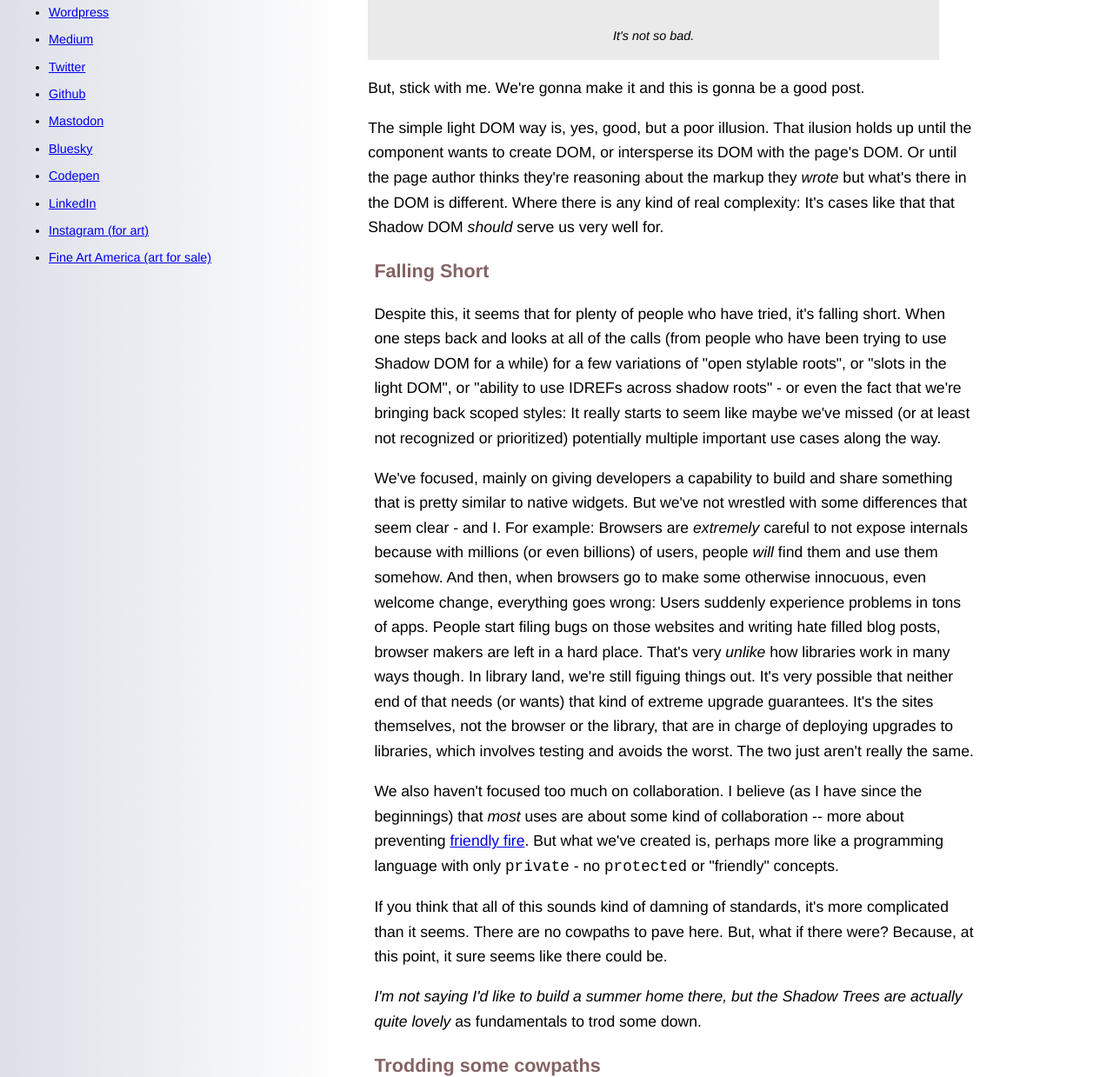
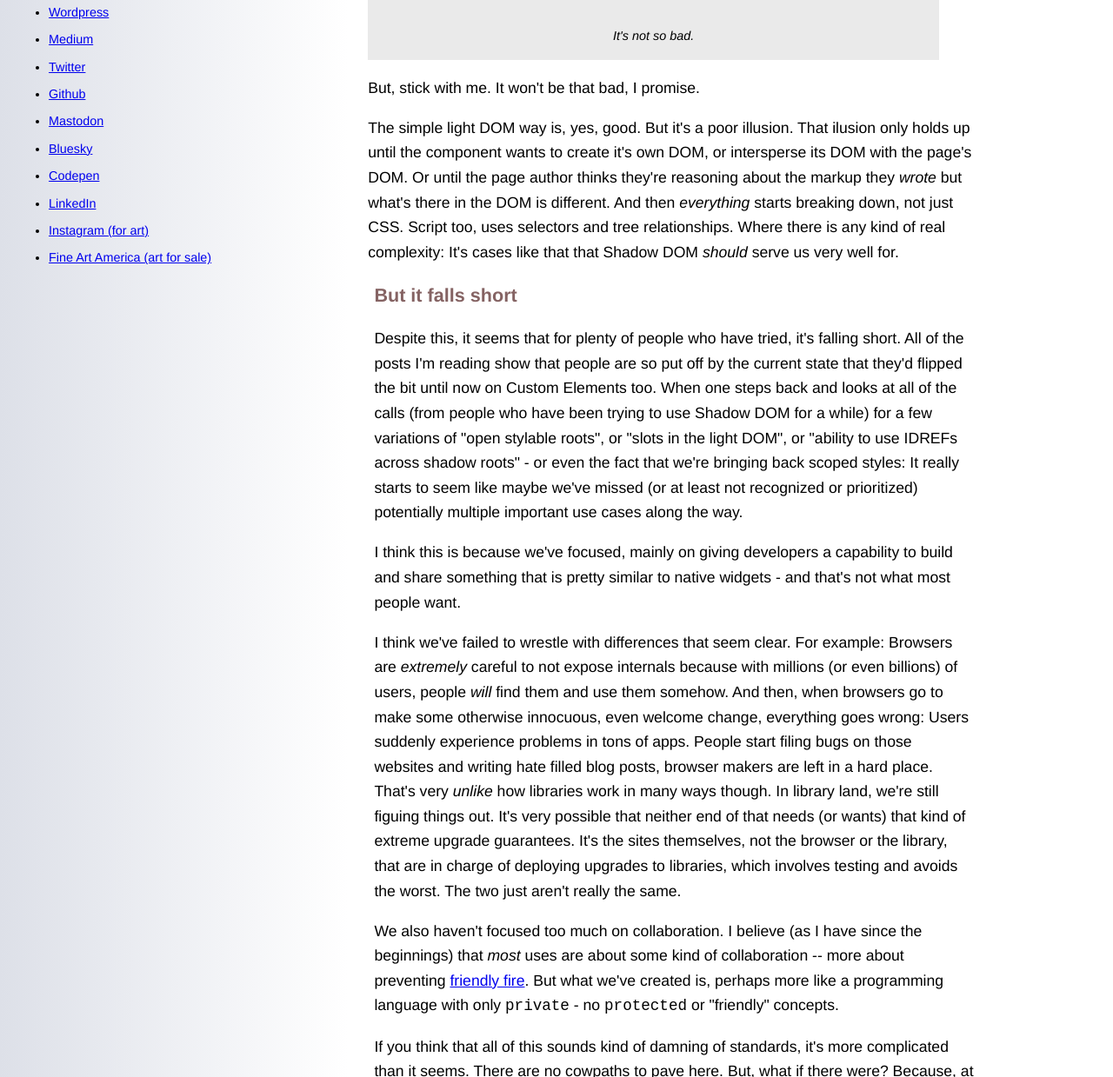
Before and after one commit to bkardell/bkardell.github.io, a plain HTML site: page blog/LovelyTrees.html in a window 1280 px wide. Shown: the part 652-1891 px from the top of the page at 87% size. Drawn offline with Linux system fonts and the light colour scheme.

Commit message:
a few tweaks to language

```diff
--- a/blog/LovelyTrees.html
+++ b/blog/LovelyTrees.html
@@ -433,21 +433,25 @@ America (art for sale)</a></li>
 	</figure>
 
 	<p>
-		But, stick with me.  We're gonna make it and this is gonna be a good post.
+		But, stick with me.  It won't be that bad, I promise.
 	</p>
 
 	<p>
-		 The simple light DOM way is, yes, good, but a poor illusion.  That ilusion holds up until the component wants to create DOM, or intersperse its DOM with the page's DOM. Or until the page author thinks they're reasoning about the markup they <em>wrote</em> but what's there in the DOM is different.  Where there is any kind of real complexity: It's cases like that that Shadow DOM <em>should</em> serve us very well for.
+		The simple light DOM way is, yes, good.  But it's a poor illusion.  That ilusion only holds up until the component wants to create it's own DOM, or intersperse its DOM with the page's DOM. Or until the page author thinks they're reasoning about the markup they <em>wrote</em> but what's there in the DOM is different. And then <em>everything</em> starts breaking down, not just CSS. Script too, uses selectors and tree relationships.  Where there is any kind of real complexity: It's cases like that that Shadow DOM <em>should</em> serve us very well for.
 	</p>
 
 	<section class="sectioning">
-		<h2 class="contextual-heading">Falling Short</h2>
+		<h2 class="contextual-heading">But it falls short</h2>
 		<p>
-			Despite this, it seems that for plenty of people who have tried, it's falling short.  When one steps back and looks at all of the calls (from people who have been trying to use Shadow DOM for a while) for a few variations of "open stylable roots", or "slots in the light DOM", or "ability to use IDREFs across shadow roots" - or even the fact that we're bringing back scoped styles: It really starts to seem like maybe we've missed (or at least not recognized or prioritized) potentially multiple important use cases along the way.
+			Despite this, it seems that for plenty of people who have tried, it's falling short.  All of the posts I'm reading show that people are so put off by the current state that they'd flipped the bit until now on Custom Elements too.  When one steps back and looks at all of the calls (from people who have been trying to use Shadow DOM for a while) for a few variations of "open stylable roots", or "slots in the light DOM", or "ability to use IDREFs across shadow roots" - or even the fact that we're bringing back scoped styles: It really starts to seem like maybe we've missed (or at least not recognized or prioritized) potentially multiple important use cases along the way.
 		</p>
 
 		<p>
-			We've focused, mainly on giving developers a capability to build and share something that is pretty similar to native widgets.  But we've not wrestled with some differences that seem clear - and I.  For example: Browsers are <em>extremely</em> careful to not expose internals because with millions (or even billions) of users, people <em>will</em> find them and use them somehow. And then, when browsers go to make some otherwise innocuous, even welcome change, everything goes wrong: Users suddenly experience problems in tons of apps.  People start filing bugs on those websites and writing hate filled blog posts, browser makers are left in a hard place.  That's very <em>unlike</em> how libraries work in many ways though.   In library land, we're still figuing things out.  It's very possible that neither end of that needs (or wants) that kind of extreme upgrade guarantees.  It's the sites themselves, not the browser or the library, that are in charge of deploying upgrades to libraries, which involves testing and avoids the worst. The two just aren't really the same.
+			I think this is because we've focused, mainly on giving developers a capability to build and share something that is pretty similar to native widgets - and that's not what most people want.
+		</p>
+
+		<p>
+			I think we've failed to wrestle with differences that seem clear. For example: Browsers are <em>extremely</em> careful to not expose internals because with millions (or even billions) of users, people <em>will</em> find them and use them somehow. And then, when browsers go to make some otherwise innocuous, even welcome change, everything goes wrong: Users suddenly experience problems in tons of apps.  People start filing bugs on those websites and writing hate filled blog posts, browser makers are left in a hard place.  That's very <em>unlike</em> how libraries work in many ways though.   In library land, we're still figuing things out.  It's very possible that neither end of that needs (or wants) that kind of extreme upgrade guarantees.  It's the sites themselves, not the browser or the library, that are in charge of deploying upgrades to libraries, which involves testing and avoids the worst. The two just aren't really the same.
 		</p>
 
 		<p>
```
